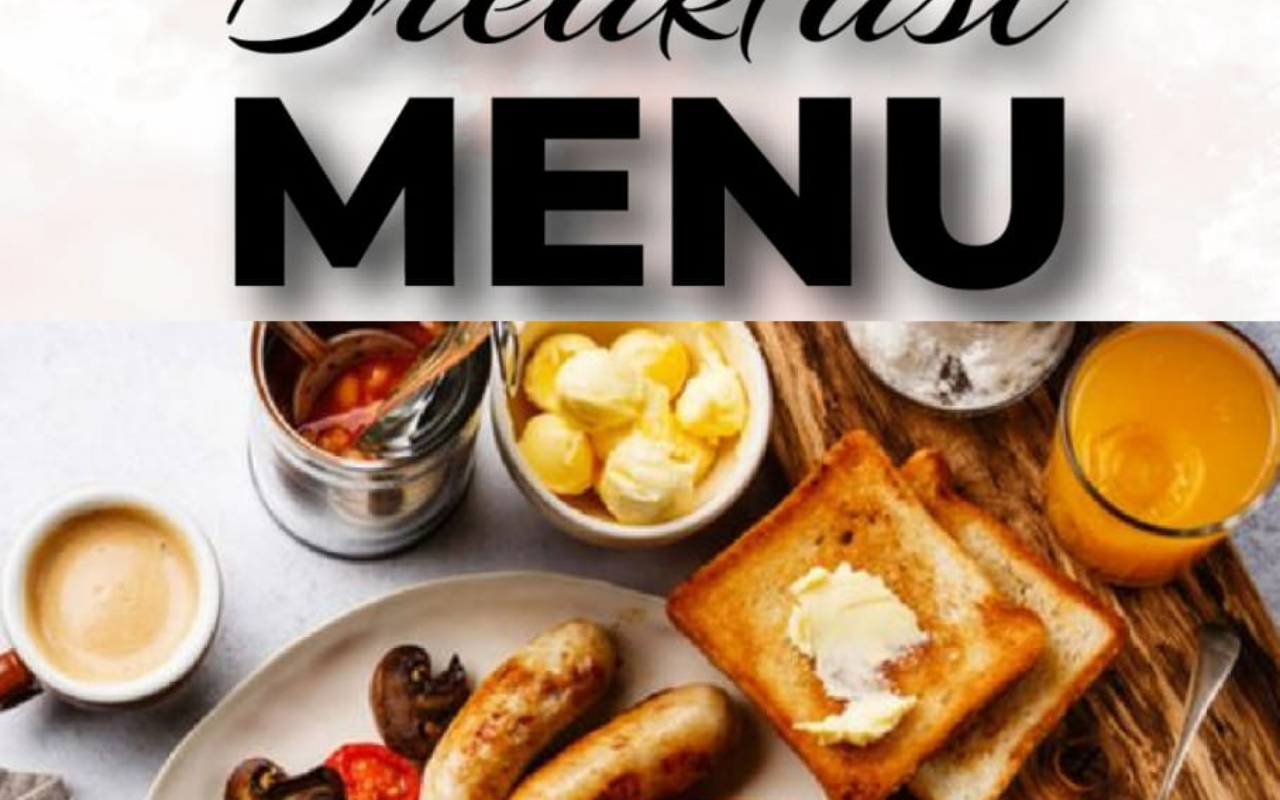
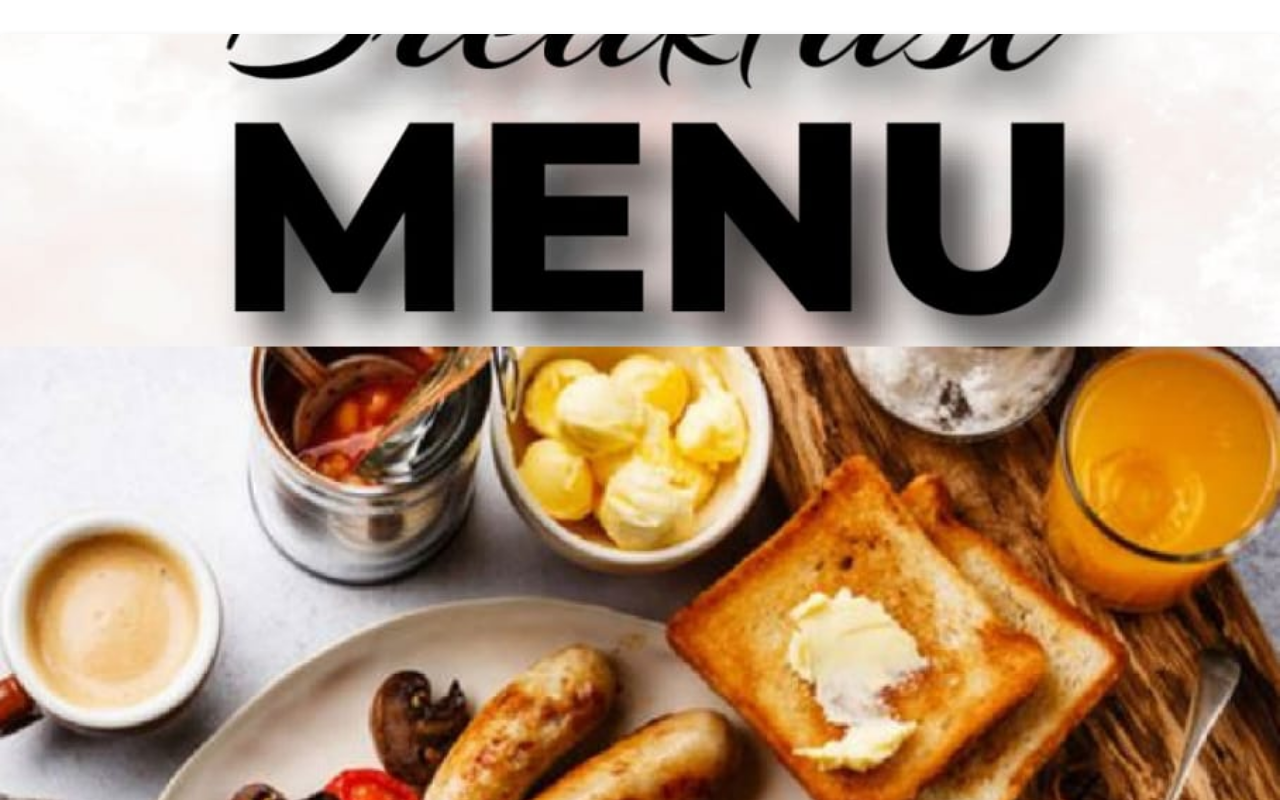
Before and after one commit to Alphaxide/quivermombasaroad, a plain HTML site: page index.html in a window 1280 px wide. Drawn offline with nearby package versions, Linux system fonts and the light colour scheme.

Commit message:
another task

```diff
--- a/index.html
+++ b/index.html
@@ -8,7 +8,7 @@
     <link href="https://cdn.jsdelivr.net/npm/bootstrap@5.3.1/dist/css/bootstrap.min.css" rel="stylesheet">
     <style>
         body, html {
-            height: 100%; /* Set body and html height to 100% */
+            height: 100%;
             margin: 0; /* Remove default margin */
             padding: 0; /* Remove default padding */
             overflow-y: auto; /* Enable vertical scrolling */
@@ -27,16 +27,18 @@
             display: flex;
             align-items: center; /* Center the images vertically */
             justify-content: center; /* Center the images horizontally */
-            margin: 0; /* Remove margin */
-            padding: 0; /* Remove padding */
+            padding: 0; /* Remove padding inside the slider */
+            margin: 2% 0 0 0; /* Add only top margin of 2% */
+            box-sizing: border-box; /* Include padding and border in total height/width */
         }
         .image-slider img {
-            height: 100%; /* Fill the container's height */
-            width: 100%; /* Fill the container's width */
-            object-fit: cover; /* Maintain aspect ratio */
-            margin: 0; /* Remove image margin */
-            padding: 0; /* Remove image padding */
-            display: block; /* Ensure the image is treated as a block element */
+            height: 98%; /* Make image take almost the full height of its container */
+            width: 100%; /* Set image width to fill its container */
+            margin: 0; /* Remove any margin from images */
+            padding: 0; /* Remove any padding from images */
+            object-fit: cover; /* Ensure images cover the container without stretching */
+            border-radius: 5px; /* Optional: add slight rounding of corners */
+            box-shadow: 0px 4px 8px rgba(0, 0, 0, 0.2); /* Optional: add a shadow */
         }
     </style>
 </head>
```
